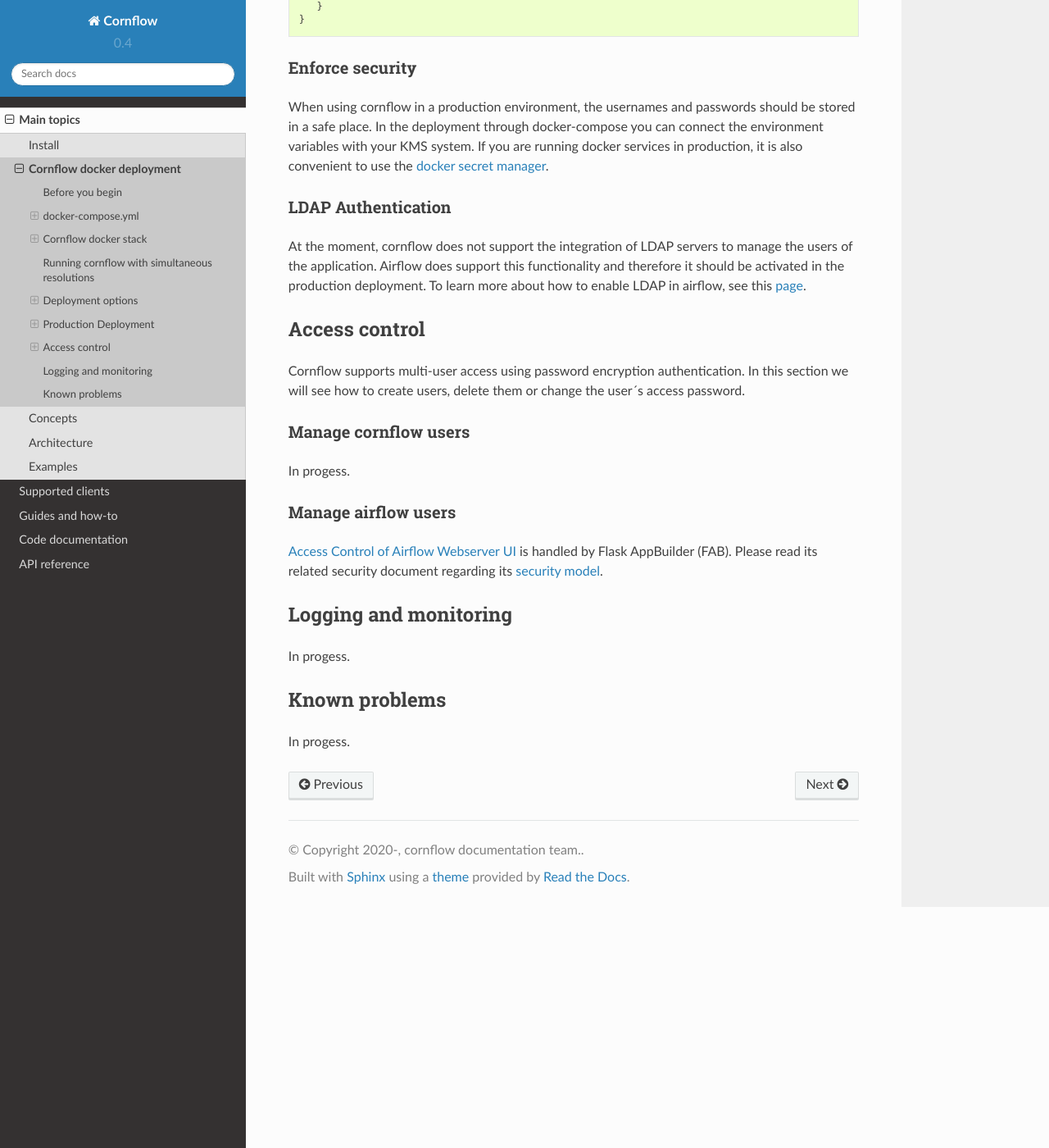
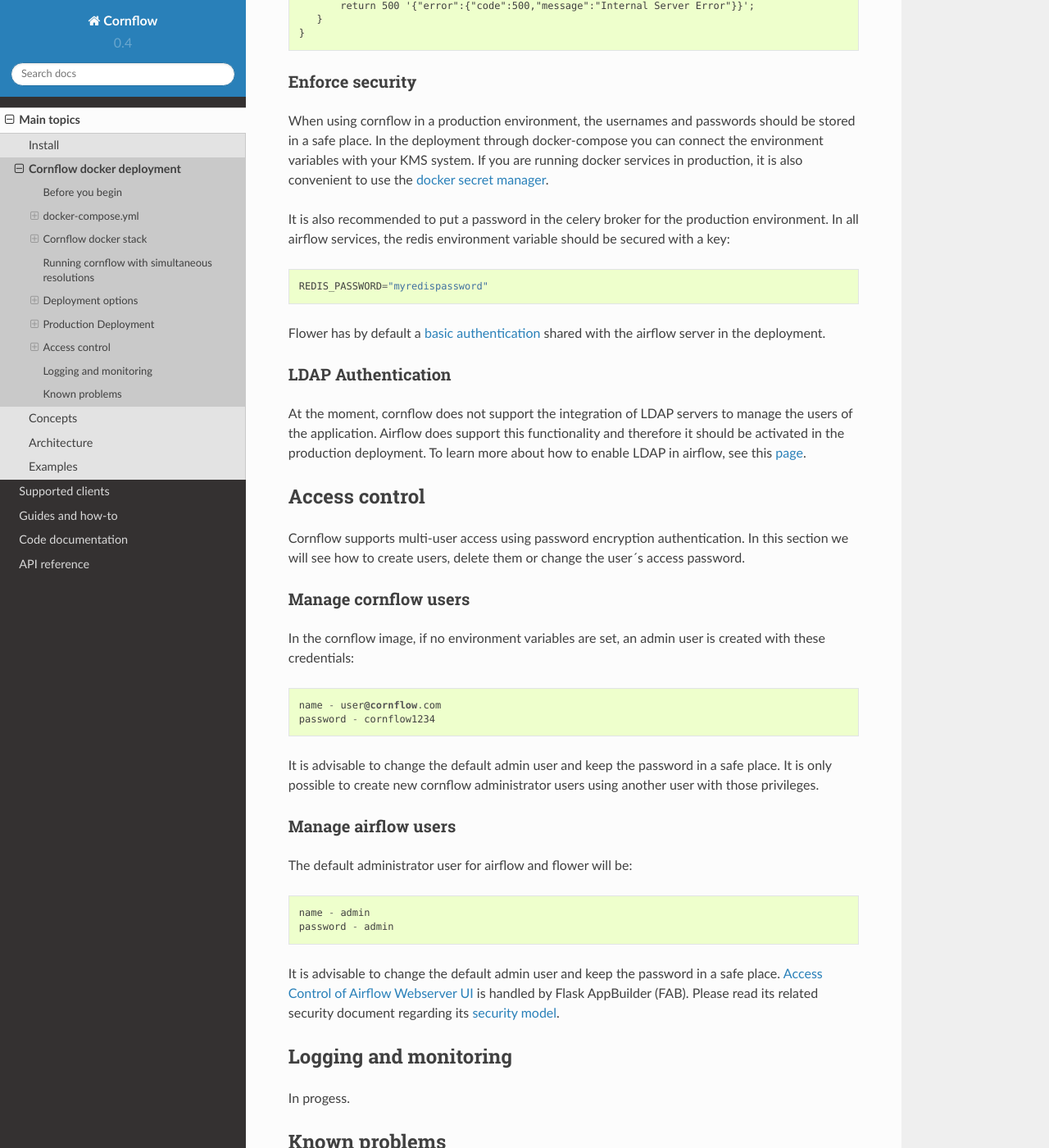
Before and after one commit to baobabsoluciones/cornflow, a Sphinx documentation site: the page built from docs/source/main/docker-stack.rst, in a window 1280 px wide and 1400 px high, scrolled down 8336 px. Shown: the whole window at 82% size. Built offline with Sphinx 7.4.7 and the Read the Docs theme 2.0.0, drawn with Linux system fonts in a browser that asks for light colours; some of the changed text lies outside the part shown.

Commit message:
documentation initial admin users

```diff
--- a/docs/source/main/docker-stack.rst
+++ b/docs/source/main/docker-stack.rst
@@ -190,6 +190,7 @@
 
     EXECUTOR - Airflow execution mode. In this case the value it should have is Celery.
     FERNET_KEY - A fernet key is used to encrypt and decrypt tokens managed by aiflow. All airflow related services must have the same key value.
+    AIRFLOW__CELERY__BROKER_URL - CeleryExecutor drives the need for a Celery broker, here Redis is used.
 
 Airflow service available at http://localhost:8080
 Flower service available at http://localhost:5555
@@ -312,6 +313,12 @@
 When using cornflow in a production environment, the usernames and passwords should be stored in a safe place. In the deployment through docker-compose you can connect the environment variables with your KMS system.
 If you are running docker services in production, it is also convenient to use the `docker secret manager <https://docs.docker.com/engine/swarm/secrets/#use-secrets-in-compose>`_.
 
+It is also recommended to put a password in the celery broker for the production environment. In all airflow services, the redis environment variable should be secured with a key::
+
+    REDIS_PASSWORD="myredispassword"
+
+Flower has by default a `basic authentication <https://flower.readthedocs.io/en/latest/auth.html>`_ shared with the airflow server in the deployment.
+
 LDAP Authentication
 **********************
 
@@ -325,11 +332,23 @@
 Manage cornflow users
 ***********************
 
-In progess.
+In the cornflow image, if no environment variables are set, an admin user is created with these credentials::
+
+    name - user@cornflow.com
+    password - cornflow1234
+
+It is advisable to change the default admin user and keep the password in a safe place.
+It is only possible to create new cornflow administrator users using another user with those privileges.
 
 Manage airflow users
 ***********************
 
+The default administrator user for airflow and flower will be::
+
+    name - admin
+    password - admin
+
+It is advisable to change the default admin user and keep the password in a safe place.
 `Access Control of Airflow Webserver UI <https://airflow.apache.org/docs/apache-airflow/stable/security/access-control.html>`_ is handled by Flask AppBuilder (FAB). Please read its related security document regarding its `security model <http://flask-appbuilder.readthedocs.io/en/latest/security.html>`_.
 
 Logging and monitoring
```
